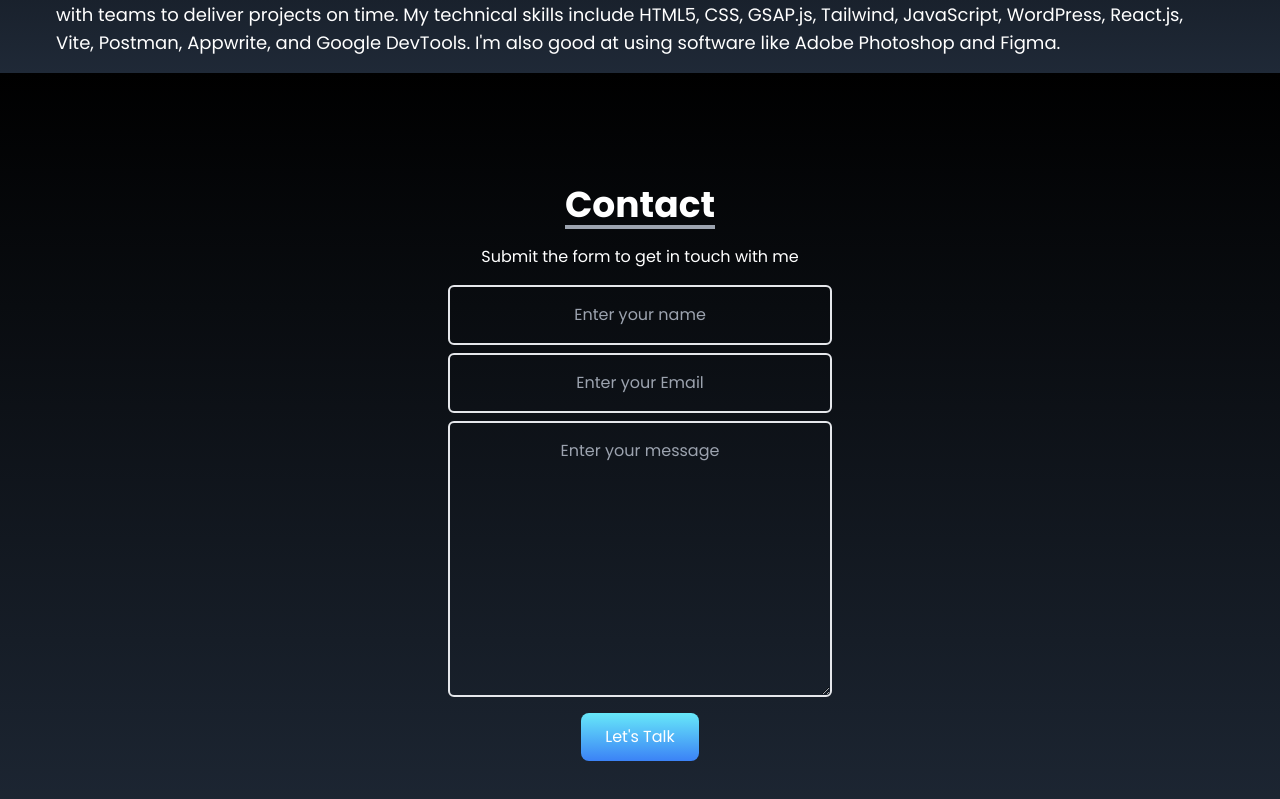
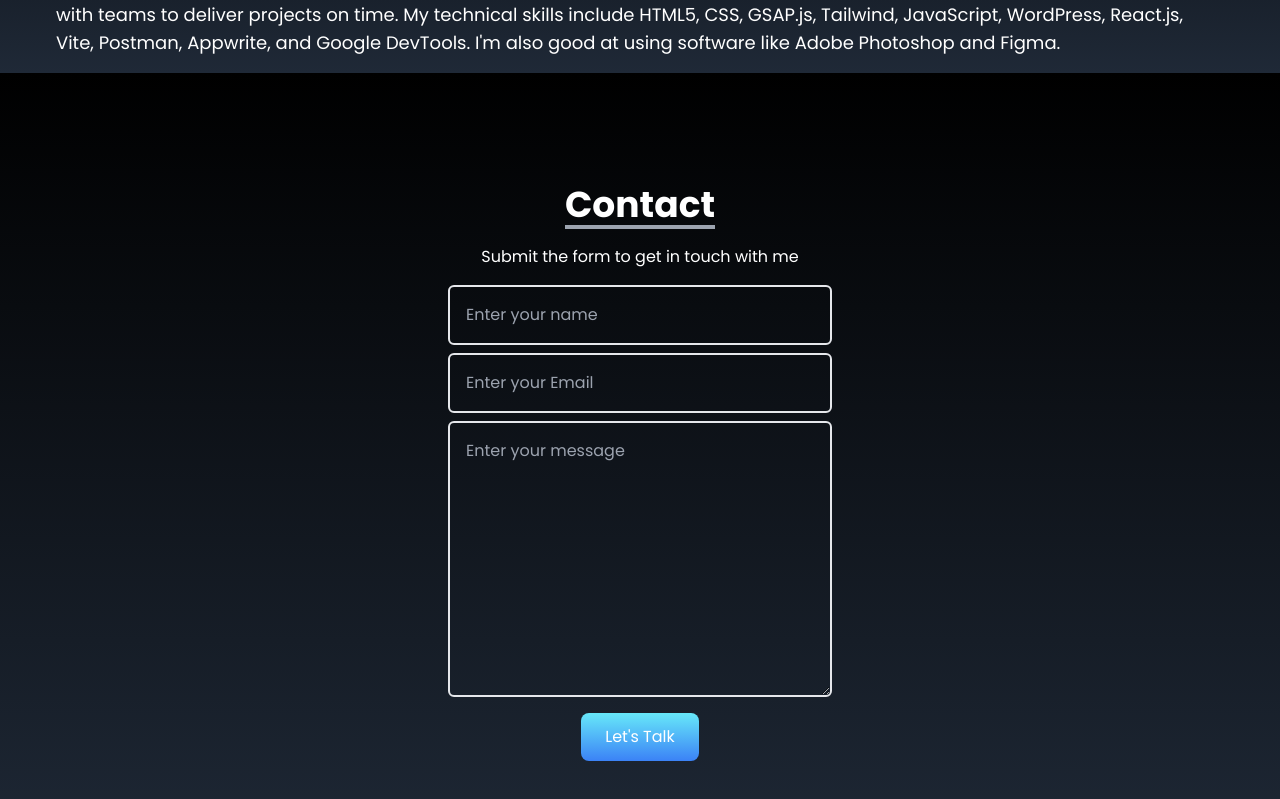
Before and after one commit to mbl43/Portfolio, a React (Vite) app: page / in a window 1280 px wide. Shown: the part 2760-3559 px from the top of the page. Built offline with nearby package versions, Linux system fonts and the light colour scheme; a web font is replaced by a local one.

Commit message:
contact form

```diff
--- a/src/Components/Contact.jsx
+++ b/src/Components/Contact.jsx
@@ -11,27 +11,34 @@ const Contact = () => {
           <p className="text-4xl font-bold inline border-b-4 border-gray-400">
             Contact
           </p>
-          <p className="py-4 text-center">Submit the form to get in touch with me</p>
+          <p className="py-4 text-center">
+            Submit the form to get in touch with me
+          </p>
         </div>
-        <div className="flex   justify-center items-center md:w-full">
-          <form action="https://getform.io/f/bnlekezb"  method="POST" className="flex flex-col w-full  lg:w-[30vw] ">
+        <div className="flex   justify-center items-center  ">
+          <form
+            action="https://getform.io/f/bnlekezb"
+            method="POST"
+            className="flex flex-col w-full  lg:w-[30vw] "
+          >
             <input
               type="text"
               name="name"
               placeholder="Enter your name"
-              className="p-4  text-center bg-transparent border-2 rounded-md   focus:outline-none text-white"
+              className="p-4    bg-transparent border-2 rounded-md   focus:outline-none text-white"
             />
             <input
               type="email"
               name="mail"
               placeholder="Enter your Email"
-              className="p-4  text-center bg-transparent border-2 rounded-md my-2 focus:outline-none text-white"
+              className="p-4    bg-transparent border-2 rounded-md my-2 focus:outline-none text-white"
             />
             <textarea
               name="text"
-              id="" placeholder="Enter your message"
+              id=""
+              placeholder="Enter your message"
               rows="10"
-              className="border-2 p-4  text-center  bg-transparent rounded-md focus:outline-none text-white"
+              className="border-2 p-4    bg-transparent rounded-md focus:outline-none text-white"
             ></textarea>
             <button className="text-white bg-gradient-to-b from-cyan-300 to-blue-500 mx-auto flex items-center rounded-lg hover:scale-110 duration-200 px-6 py-3 mt-4 sm:">
               Let&apos;s Talk
```
